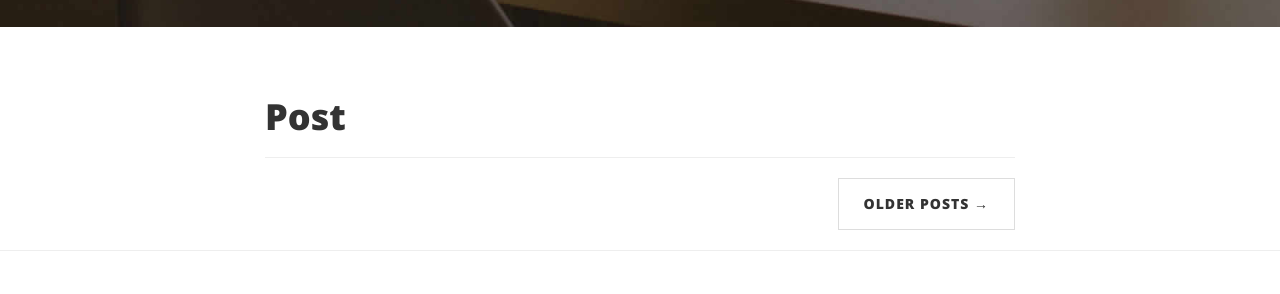
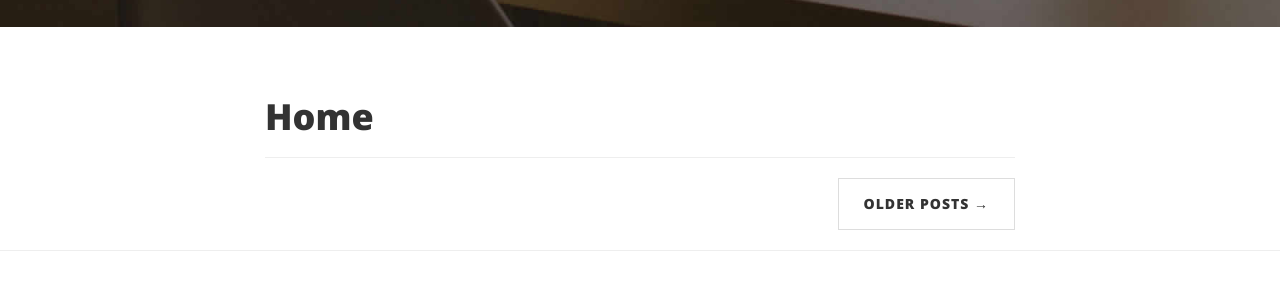
Before and after one commit to alanboy/competitive-programming, a Jekyll site: the page built from blog/index.html, in a window 1280 px wide. Shown: the part 597-891 px from the top of the page. Built offline with Jekyll 4.4.1, drawn with Linux system fonts in a browser that asks for light colours.

Commit message:
init commit

```diff
--- a/blog/index.html
+++ b/blog/index.html
@@ -1,9 +1,9 @@
 ---
 layout: default
-title: Post
+title: Home
 ---
     <h1>{{ page.title }}</h1>
-    <ul class="posts">
+    <ul class="post">
 
       {% for post in site.posts %}
         <li><span>{{ post.date | date_to_string }}</span>
```
